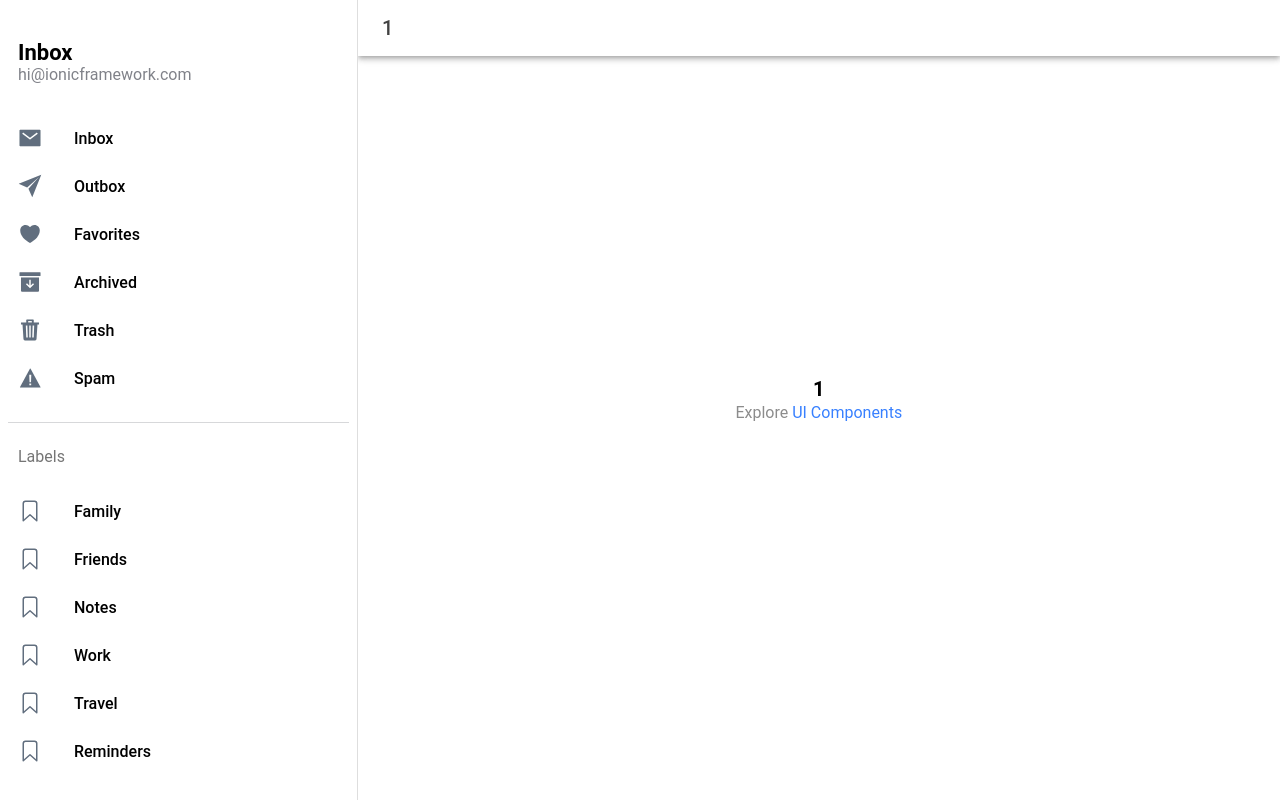
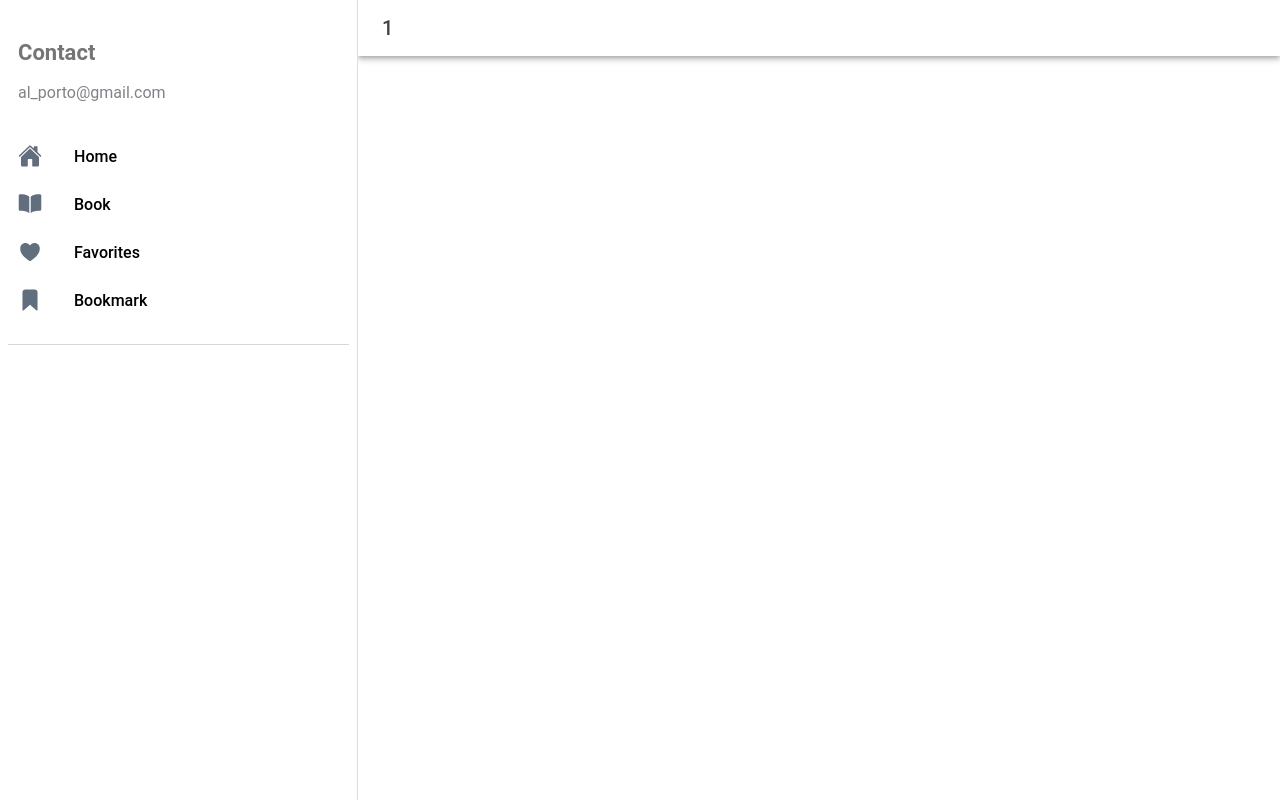
Before and after one commit to giacomotolari/al_porto, a React (Vite) app: page /folder/1 in a window 1280 px wide. Built offline with nearby package versions, Linux system fonts and the light colour scheme.

Commit message:
refactor: adapt Menu.tsx

```diff
--- a/src/components/ExploreContainer.css
+++ /dev/null
@@ -1,24 +0,0 @@
-#container {
-  text-align: center;
-  position: absolute;
-  left: 0;
-  right: 0;
-  top: 50%;
-  transform: translateY(-50%);
-}
-
-#container strong {
-  font-size: 20px;
-  line-height: 26px;
-}
-
-#container p {
-  font-size: 16px;
-  line-height: 22px;
-  color: #8c8c8c;
-  margin: 0;
-}
-
-#container a {
-  text-decoration: none;
-}
--- a/src/components/ExploreContainer.tsx
+++ /dev/null
@@ -1,16 +0,0 @@
-import './ExploreContainer.css';
-
-interface ContainerProps {
-  name: string;
-}
-
-const ExploreContainer: React.FC<ContainerProps> = ({ name }) => {
-  return (
-    <div id="container">
-      <strong>{name}</strong>
-      <p>Explore <a target="_blank" rel="noopener noreferrer" href="https://ionicframework.com/docs/components">UI Components</a></p>
-    </div>
-  );
-};
-
-export default ExploreContainer;
--- a/src/components/Menu.css
+++ b/src/components/Menu.css
@@ -31,7 +31,7 @@ ion-menu.md ion-list#inbox-list ion-list-header {
   min-height: 20px;
 }
 
-ion-menu.md ion-list#labels-list ion-list-header {
+ion-menu.md  ion-list-header {
   font-size: 16px;
   margin-bottom: 18px;
   color: #757575;
@@ -88,7 +88,7 @@ ion-menu.ios ion-item .selected ion-icon {
   color: var(--ion-color-primary);
 }
 
-ion-menu.ios ion-list#labels-list ion-list-header {
+ion-menu.ios  ion-list-header {
   margin-bottom: 8px;
 }
 
--- a/src/components/Menu.tsx
+++ b/src/components/Menu.tsx
@@ -8,59 +8,39 @@ import {
   IonMenu,
   IonMenuToggle,
   IonNote,
-} from '@ionic/react';
-
-import { useLocation } from 'react-router-dom';
-import { archiveOutline, archiveSharp, bookmarkOutline, heartOutline, heartSharp, mailOutline, mailSharp, paperPlaneOutline, paperPlaneSharp, trashOutline, trashSharp, warningOutline, warningSharp } from 'ionicons/icons';
-import './Menu.css';
+} from "@ionic/react";
+import { book, bookmark, heart, home } from "ionicons/icons";
+import { useLocation } from "react-router-dom";
+import "./Menu.css";
 
 interface AppPage {
+  title: string;
   url: string;
-  iosIcon: string;
-  mdIcon: string;
-  title: string;
+  icon: string;
 }
 
 const appPages: AppPage[] = [
   {
-    title: 'Inbox',
-    url: '/folder/Inbox',
-    iosIcon: mailOutline,
-    mdIcon: mailSharp
+    title: "Home",
+    url: "/home",
+    icon: home,
   },
   {
-    title: 'Outbox',
-    url: '/folder/Outbox',
-    iosIcon: paperPlaneOutline,
-    mdIcon: paperPlaneSharp
+    title: "Book",
+    url: "/book",
+    icon: book,
   },
   {
-    title: 'Favorites',
-    url: '/folder/Favorites',
-    iosIcon: heartOutline,
-    mdIcon: heartSharp
+    title: "Favorites",
+    url: "/favorites",
+    icon: heart,
   },
   {
-    title: 'Archived',
-    url: '/folder/Archived',
-    iosIcon: archiveOutline,
-    mdIcon: archiveSharp
+    title: "Bookmark",
+    url: "/bookmark",
+    icon: bookmark,
   },
-  {
-    title: 'Trash',
-    url: '/folder/Trash',
-    iosIcon: trashOutline,
-    mdIcon: trashSharp
-  },
-  {
-    title: 'Spam',
-    url: '/folder/Spam',
-    iosIcon: warningOutline,
-    mdIcon: warningSharp
-  }
 ];
-
-const labels = ['Family', 'Friends', 'Notes', 'Work', 'Travel', 'Reminders'];
 
 const Menu: React.FC = () => {
   const location = useLocation();
@@ -69,28 +49,30 @@ const Menu: React.FC = () => {
     <IonMenu contentId="main" type="overlay">
       <IonContent>
         <IonList id="inbox-list">
-          <IonListHeader>Inbox</IonListHeader>
-          <IonNote>hi@ionicframework.com</IonNote>
-          {appPages.map((appPage, index) => {
+          <IonListHeader>Contact</IonListHeader>
+          <IonNote>al_porto@gmail.com</IonNote>
+          {appPages.map((appPage) => {
             return (
-              <IonMenuToggle key={index} autoHide={false}>
-                <IonItem className={location.pathname === appPage.url ? 'selected' : ''} routerLink={appPage.url} routerDirection="none" lines="none" detail={false}>
-                  <IonIcon aria-hidden="true" slot="start" ios={appPage.iosIcon} md={appPage.mdIcon} />
+              <IonMenuToggle key={appPage.title} autoHide={false}>
+                <IonItem
+                  className={
+                    location.pathname === appPage.url ? "selected" : ""
+                  }
+                  routerLink={appPage.url}
+                  routerDirection="none"
+                  lines="none"
+                  detail={false}
+                >
+                  <IonIcon
+                    aria-hidden="true"
+                    slot="start"
+                    icon={appPage.icon}
+                  />
                   <IonLabel>{appPage.title}</IonLabel>
                 </IonItem>
               </IonMenuToggle>
             );
           })}
-        </IonList>
-
-        <IonList id="labels-list">
-          <IonListHeader>Labels</IonListHeader>
-          {labels.map((label, index) => (
-            <IonItem lines="none" key={index}>
-              <IonIcon aria-hidden="true" slot="start" icon={bookmarkOutline} />
-              <IonLabel>{label}</IonLabel>
-            </IonItem>
-          ))}
         </IonList>
       </IonContent>
     </IonMenu>
--- a/src/pages/Page.tsx
+++ b/src/pages/Page.tsx
@@ -1,6 +1,5 @@
 import { IonButtons, IonContent, IonHeader, IonMenuButton, IonPage, IonTitle, IonToolbar } from '@ionic/react';
 import { useParams } from 'react-router';
-import ExploreContainer from '../components/ExploreContainer';
 import './Page.css';
 
 const Page: React.FC = () => {
@@ -24,7 +23,6 @@ const Page: React.FC = () => {
             <IonTitle size="large">{name}</IonTitle>
           </IonToolbar>
         </IonHeader>
-        <ExploreContainer name={name} />
       </IonContent>
     </IonPage>
   );
```
Also changed, not shown: public/manifest.json (deleted), src/data/book/di_acque.json (renamed from src/data/poems/di_acque.json), src/data/book/di_amori.json (renamed from src/data/poems/di_amori.json), src/data/book/di_terre.json (renamed from src/data/poems/di_terre.json), src/data/book/indice.json (renamed from src/data/poems/indice.json), src/data/book/postfazione.json (renamed from src/data/poems/postfazione.json), 1 other file (tests, documents, lock files or other folders).
